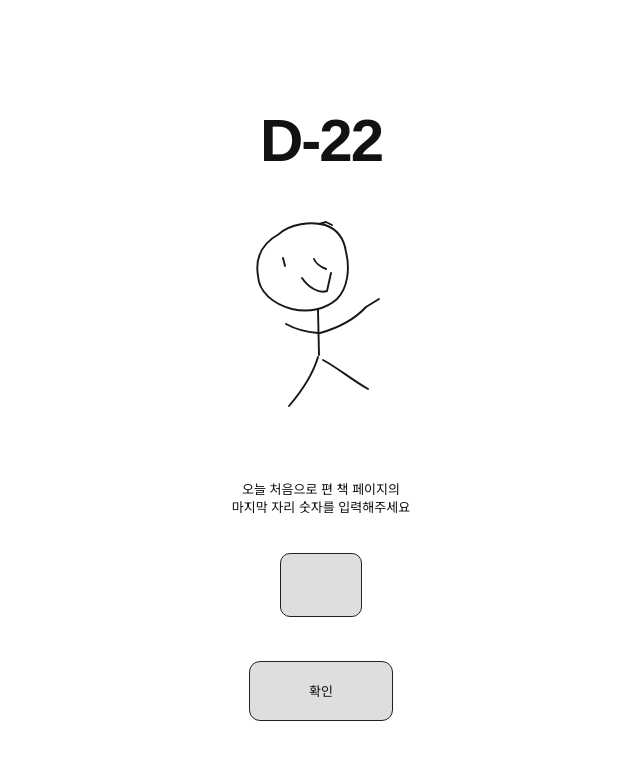
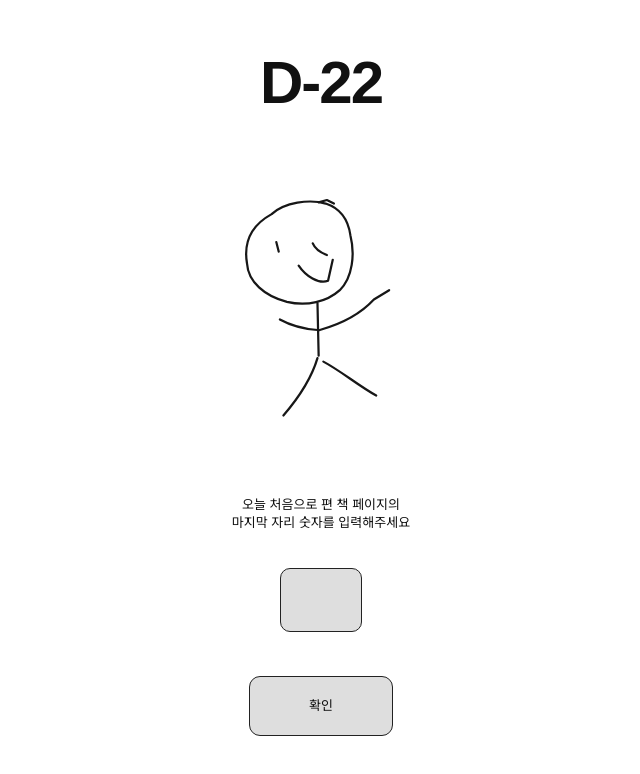
Before and after one commit to gunwoo07/fortune_page, a Next.js app: page / in a window 1280 px wide. Shown: the top 774 px of the page, without its empty margins (319-959 px from the left). Built offline with nearby package versions, Linux system fonts and the light colour scheme; no server answers.

Commit message:
style: fill start screen across viewport heights

```diff
--- a/components/page-fortune/page-fortune.module.css
+++ b/components/page-fortune/page-fortune.module.css
@@ -23,23 +23,30 @@
   outline-offset: 5px;
 }
 
-/* 입력 화면 */
+/* 입력 화면: 제목·그림·입력을 화면 높이에 맞춰 분산해 아래쪽 빈 공간을 줄입니다. */
 .inputSheet {
-  padding-top: 106px;
+  display: flex;
+  flex-direction: column;
+  align-items: center;
+  min-height: 100svh;
+  padding-top: clamp(24px, 6svh, 64px);
+  padding-bottom: clamp(24px, 5svh, 48px);
 }
 
 .wave {
   display: block;
-  width: 160px;
-  height: 205px;
-  margin: 35px auto 0;
+  flex-shrink: 0;
+  width: auto;
+  height: clamp(172px, 30svh, 280px);
+  margin: auto 0 0;
 }
 
 .form {
   display: flex;
   flex-direction: column;
   align-items: center;
-  margin-top: 66px;
+  width: 100%;
+  margin: auto 0 0;
 }
 
 .prompt {
@@ -278,16 +285,11 @@
   }
 
   .wave {
-    flex-shrink: 0;
-    width: auto;
-    height: clamp(88px, 18svh, 144px);
-    margin-top: clamp(8px, 3svh, 24px);
+    height: clamp(128px, 27svh, 220px);
   }
 
   .form {
-    flex: 1;
     width: 100%;
-    margin-top: clamp(16px, 5svh, 40px);
   }
 
   .prompt {
```
